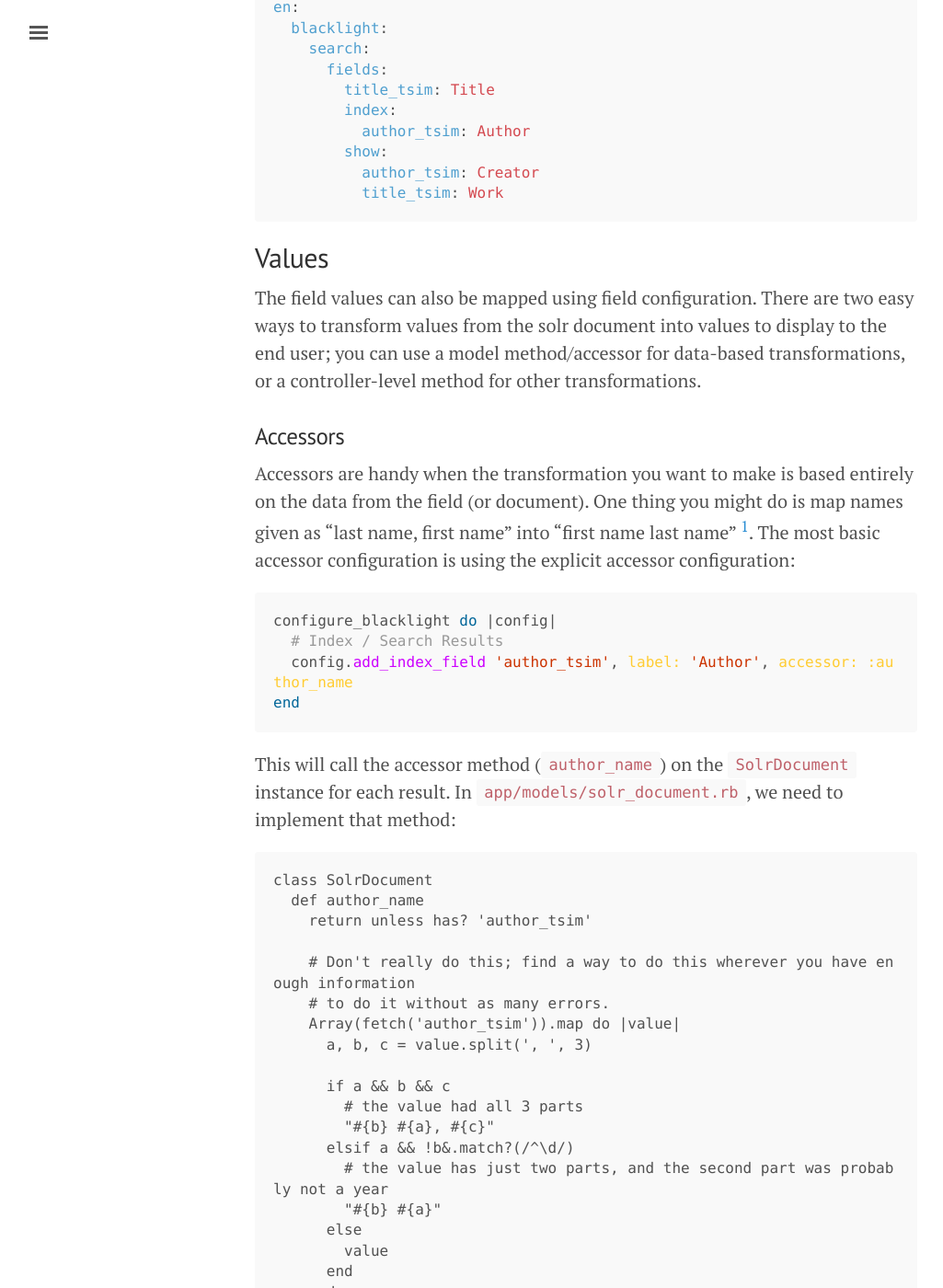
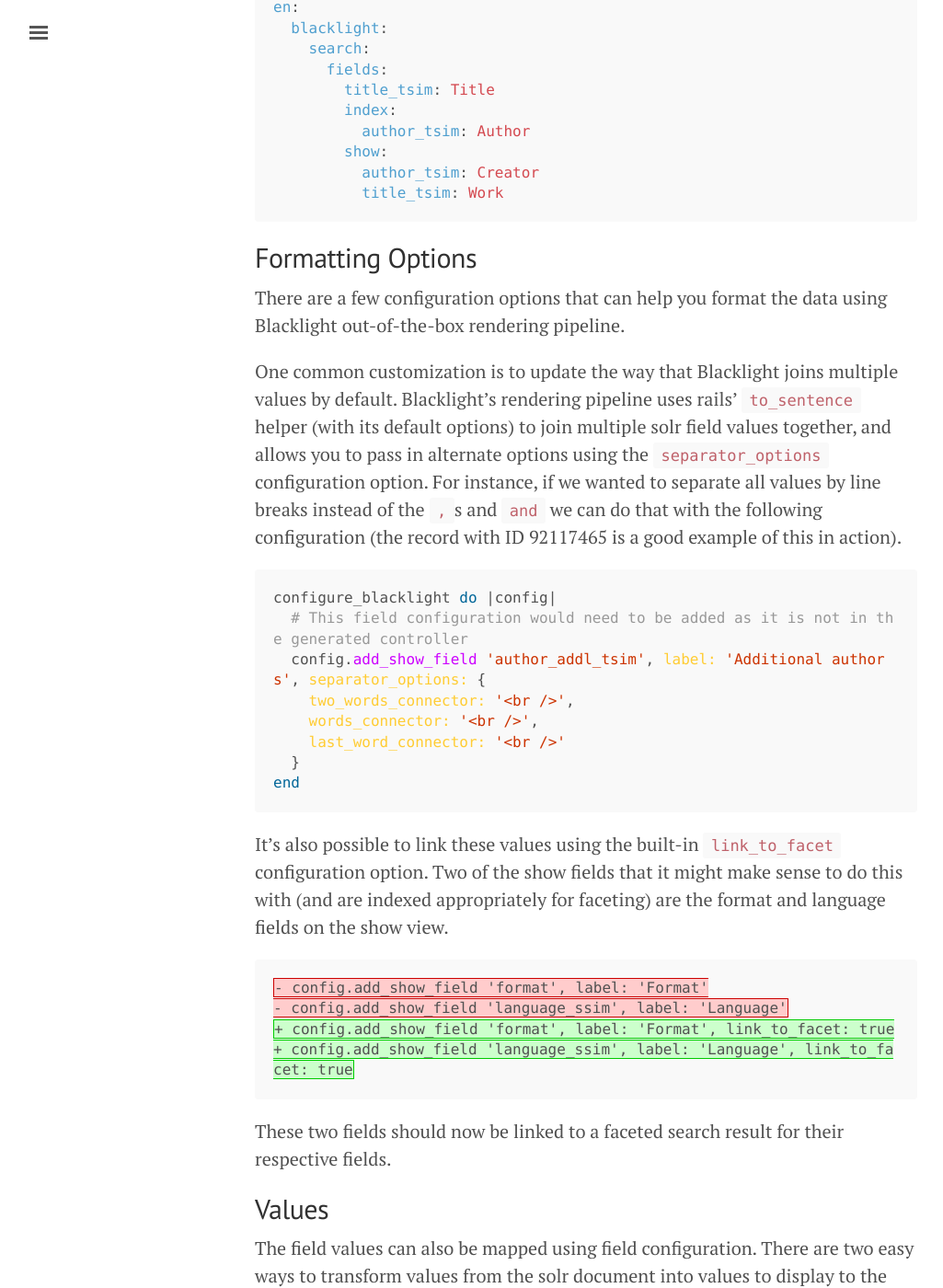
Before and after one commit to projectblacklight/customizing-blacklight, a Jekyll site: the page built from v7.11.1/10-metadata-fields.md, in a window 1280 px wide and 1400 px high, scrolled down 1171 px. Shown: the whole window at 92% size, without its empty margins (3-1028 px from the left). Built offline with Jekyll 4.4.1, drawn with Linux system fonts in a browser that asks for light colours.

Commit message:
Add section to metadata fields about configuring separator_options and link_to_facet.

````diff
--- a/v7.11.1/10-metadata-fields.md
+++ b/v7.11.1/10-metadata-fields.md
@@ -47,6 +47,34 @@
           author_tsim: Creator
           title_tsim: Work
 ```
+
+## Formatting Options
+
+There are a few configuration options that can help you format the data using Blacklight out-of-the-box rendering pipeline.
+
+One common customization is to update the way that Blacklight joins multiple values by default. Blacklight's rendering pipeline uses rails' [`to_sentence`](https://apidock.com/rails/Array/to_sentence) helper (with its default options) to join multiple solr field values together, and allows you to pass in alternate options using the `separator_options` configuration option.  For instance, if we wanted to separate all values by line breaks instead of the `,`s and `and` we can do that with the following configuration (the record with ID 92117465 is a good example of this in action).
+
+```ruby
+configure_blacklight do |config|
+  # This field configuration would need to be added as it is not in the generated controller
+  config.add_show_field 'author_addl_tsim', label: 'Additional authors', separator_options: {
+    two_words_connector: '<br />',
+    words_connector: '<br />',
+    last_word_connector: '<br />'
+  }
+end
+```
+
+It's also possible to link these values using the built-in `link_to_facet` configuration option. Two of the show fields that it might make sense to do this with (and are indexed appropriately for faceting) are the format and language fields on the show view.
+
+```diff
+- config.add_show_field 'format', label: 'Format'
+- config.add_show_field 'language_ssim', label: 'Language'
++ config.add_show_field 'format', label: 'Format', link_to_facet: true
++ config.add_show_field 'language_ssim', label: 'Language', link_to_facet: true
+```
+
+These two fields should now be linked to a faceted search result for their respective fields.
 
 ## Values
 
````
